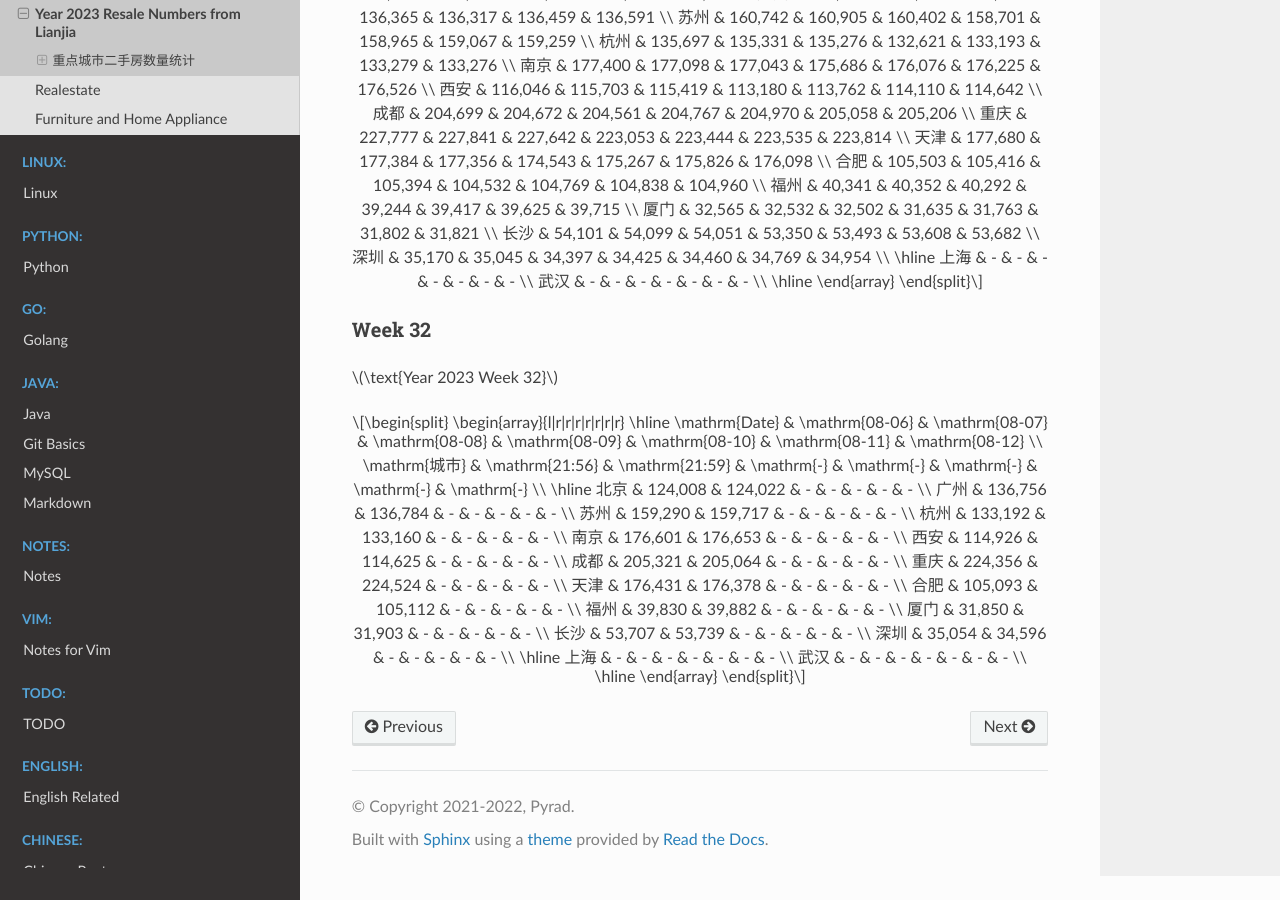
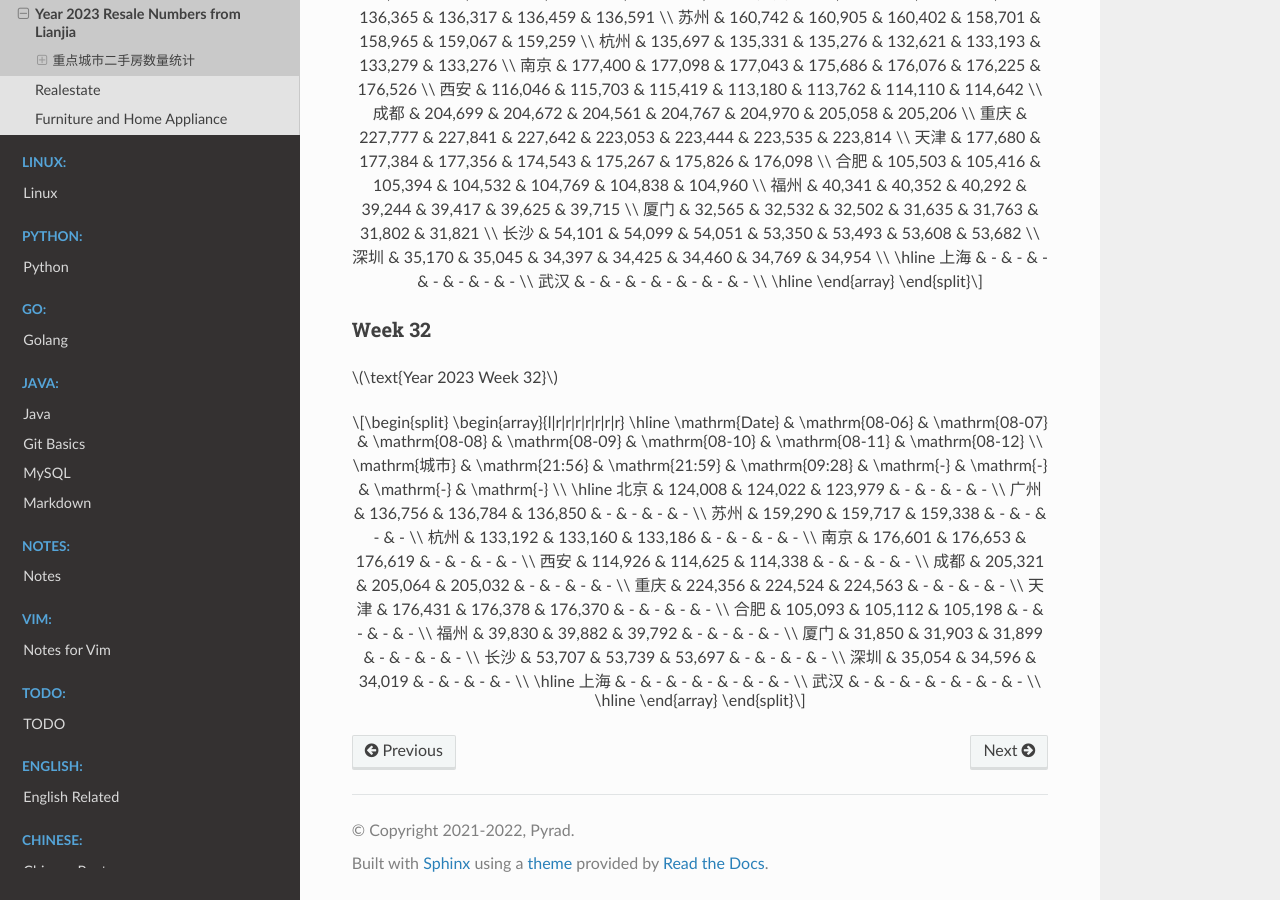
Before and after one commit to Pyrad/pyradnotes, a Sphinx documentation site: the page built from source/RealEstate/resalenumbers2023.md, in a window 1280 px wide and 900 px high, scrolled down 10886 px. Built offline with Sphinx 7.4.7 and the Read the Docs theme 2.0.0, drawn with Linux system fonts in a browser that asks for light colours; a script that is not in the unit is left out.

Commit message:
Realestate Update resale numbers 2023-08-08 09:36

```diff
--- a/source/RealEstate/resalenumbers2023.md
+++ b/source/RealEstate/resalenumbers2023.md
@@ -738,22 +738,22 @@
 \begin{array}{l|r|r|r|r|r|r|r}
 \hline
 \mathrm{Date} & \mathrm{08-06} & \mathrm{08-07} & \mathrm{08-08} & \mathrm{08-09} & \mathrm{08-10} & \mathrm{08-11} & \mathrm{08-12} \\
-\mathrm{城市} & \mathrm{21:56} & \mathrm{21:59} & \mathrm{-} & \mathrm{-} & \mathrm{-} & \mathrm{-} & \mathrm{-} \\
+\mathrm{城市} & \mathrm{21:56} & \mathrm{21:59} & \mathrm{09:28} & \mathrm{-} & \mathrm{-} & \mathrm{-} & \mathrm{-} \\
 \hline
-北京 & 124,008 & 124,022 & - & - & - & - & - \\
-广州 & 136,756 & 136,784 & - & - & - & - & - \\
-苏州 & 159,290 & 159,717 & - & - & - & - & - \\
-杭州 & 133,192 & 133,160 & - & - & - & - & - \\
-南京 & 176,601 & 176,653 & - & - & - & - & - \\
-西安 & 114,926 & 114,625 & - & - & - & - & - \\
-成都 & 205,321 & 205,064 & - & - & - & - & - \\
-重庆 & 224,356 & 224,524 & - & - & - & - & - \\
-天津 & 176,431 & 176,378 & - & - & - & - & - \\
-合肥 & 105,093 & 105,112 & - & - & - & - & - \\
-福州 & 39,830 & 39,882 & - & - & - & - & - \\
-厦门 & 31,850 & 31,903 & - & - & - & - & - \\
-长沙 & 53,707 & 53,739 & - & - & - & - & - \\
-深圳 & 35,054 & 34,596 & - & - & - & - & - \\
+北京 & 124,008 & 124,022 & 123,979 & - & - & - & - \\
+广州 & 136,756 & 136,784 & 136,850 & - & - & - & - \\
+苏州 & 159,290 & 159,717 & 159,338 & - & - & - & - \\
+杭州 & 133,192 & 133,160 & 133,186 & - & - & - & - \\
+南京 & 176,601 & 176,653 & 176,619 & - & - & - & - \\
+西安 & 114,926 & 114,625 & 114,338 & - & - & - & - \\
+成都 & 205,321 & 205,064 & 205,032 & - & - & - & - \\
+重庆 & 224,356 & 224,524 & 224,563 & - & - & - & - \\
+天津 & 176,431 & 176,378 & 176,370 & - & - & - & - \\
+合肥 & 105,093 & 105,112 & 105,198 & - & - & - & - \\
+福州 & 39,830 & 39,882 & 39,792 & - & - & - & - \\
+厦门 & 31,850 & 31,903 & 31,899 & - & - & - & - \\
+长沙 & 53,707 & 53,739 & 53,697 & - & - & - & - \\
+深圳 & 35,054 & 34,596 & 34,019 & - & - & - & - \\
 \hline
 上海 & - & - & - & - & - & - & - \\
 武汉 & - & - & - & - & - & - & - \\
```
Also changed, not shown: 1 other file.
